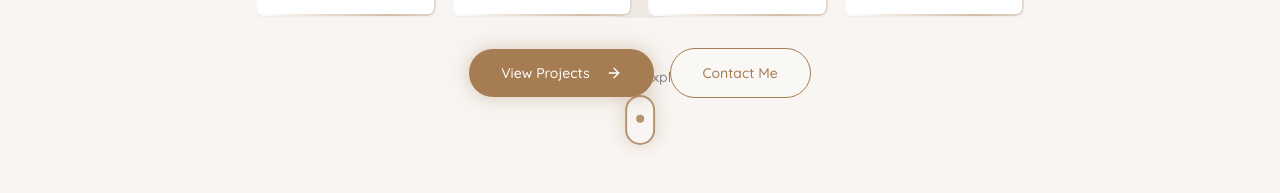
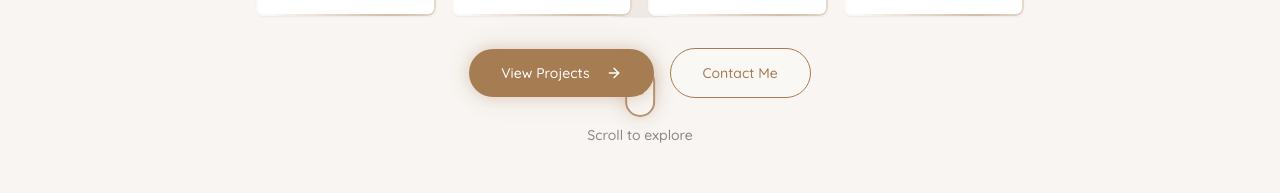
Before and after one commit to kisugez/Newportfolio, a Next.js app: page / in a window 1280 px wide. Shown: the part 607-800 px from the top of the page. Built offline with nearby package versions, Linux system fonts and the light colour scheme.

Commit message:
icon fix

```diff
--- a/app/page.tsx
+++ b/app/page.tsx
@@ -819,10 +819,8 @@ const [message, setMessage] = useState("");
           initial={{ opacity: 0 }}
           animate={{ opacity: 0.8 }}
           transition={{ duration: 1, delay: 0.8 }}
-          className="absolute bottom-12 left-1/2 transform -translate-x-1/2"
+          className="absolute bottom-12 left-1/2 transform -translate-x-1/2 flex flex-col items-center justify-center"
         >
-          <div className="flex flex-col items-center">
-            <p className="text-sm text-[#6d6d6d] mb-2 font-medium">Scroll to explore</p>
           <div className="w-[30px] h-[50px] border-2 border-[#a67c52] rounded-full flex justify-center glow-box">
             <motion.div
               animate={{
@@ -835,7 +833,7 @@ const [message, setMessage] = useState("");
               className="w-[8px] h-[8px] bg-[#a67c52] rounded-full mt-2"
             />
           </div>
-          </div>
+          <p className="text-sm text-[#6d6d6d] mt-2 font-medium">Scroll to explore</p>
         </motion.div>
 
 
```
Lines whose indentation alone changed are shown as unchanged.
